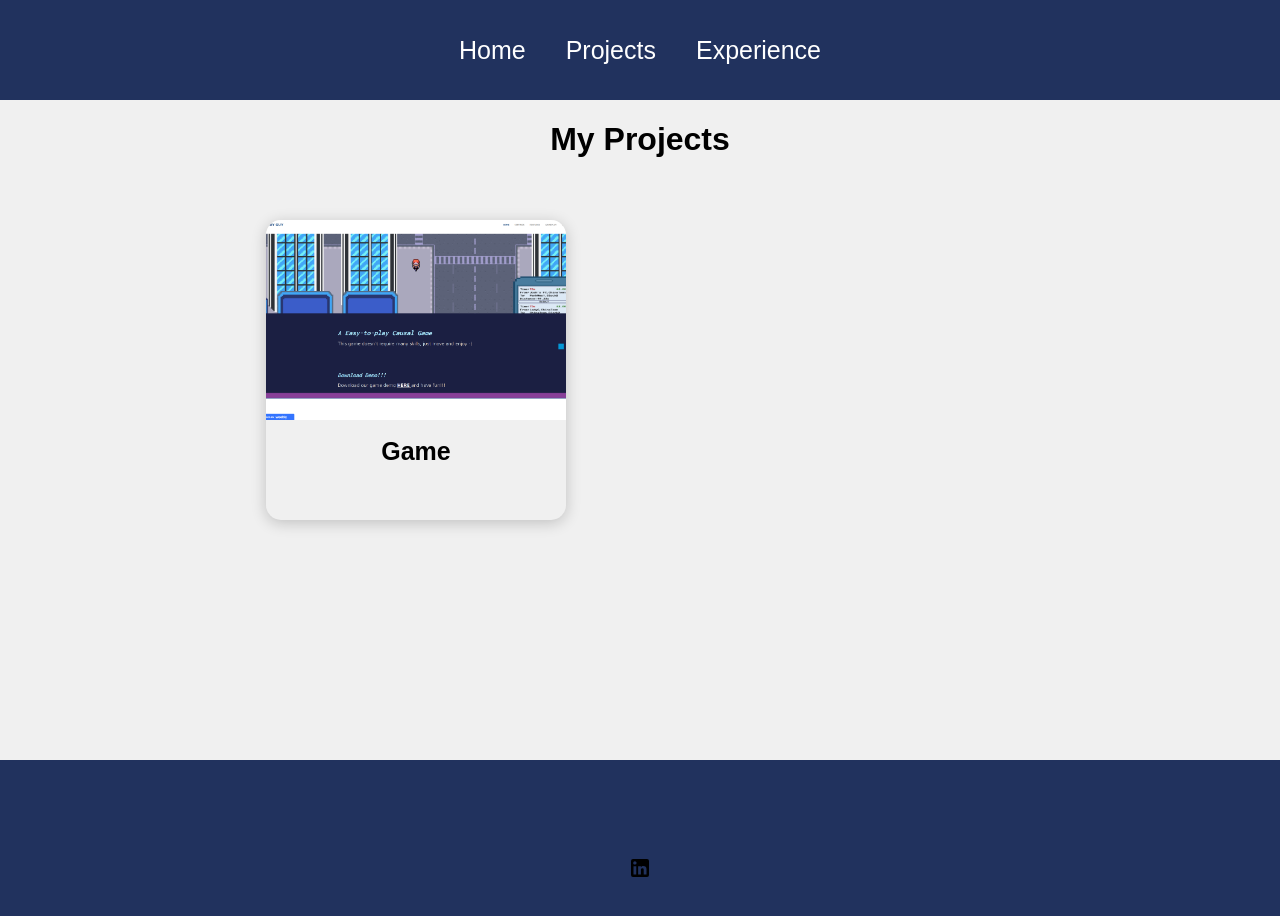
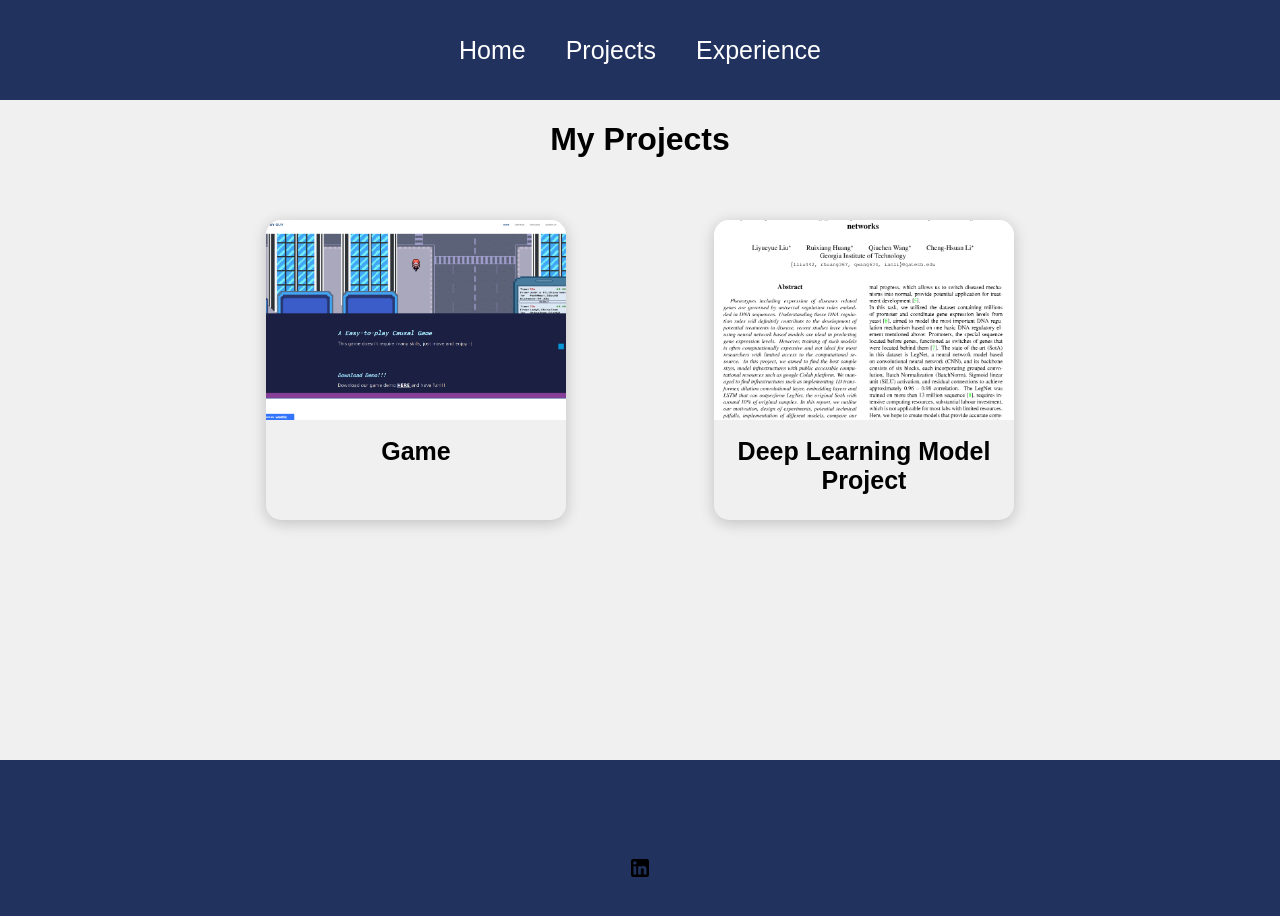
Before and after one commit to Rolfhuang/presonal_web, a React (Create React App) app: page /projects in a window 1280 px wide. Shown: the top 916 px of the page. Built offline with nearby package versions, Linux system fonts and the light colour scheme.

Commit message:
DNA project

```diff
--- a/src/helper/ProjectList.js
+++ b/src/helper/ProjectList.js
@@ -1,4 +1,5 @@
 import Dguy from "../assets/delivery_guy.jpg";
+import DNAseq from "../assets/DL.jpg";
 
 export const projectList = [
     {
@@ -6,5 +7,10 @@ export const projectList = [
         image: Dguy,
         skills: 'C#, Unity, Json',
     },
+    {
+        name: 'Deep Learning Model Project',
+        image: DNAseq,
+        skills: 'Neural Network Architecture, CNNs, Transformer, LSTM, Python, PyTorch, Pandas, Numpy',
+    },
 
 ];
```
Also changed, not shown: src/assets/DL.jpg (added).
